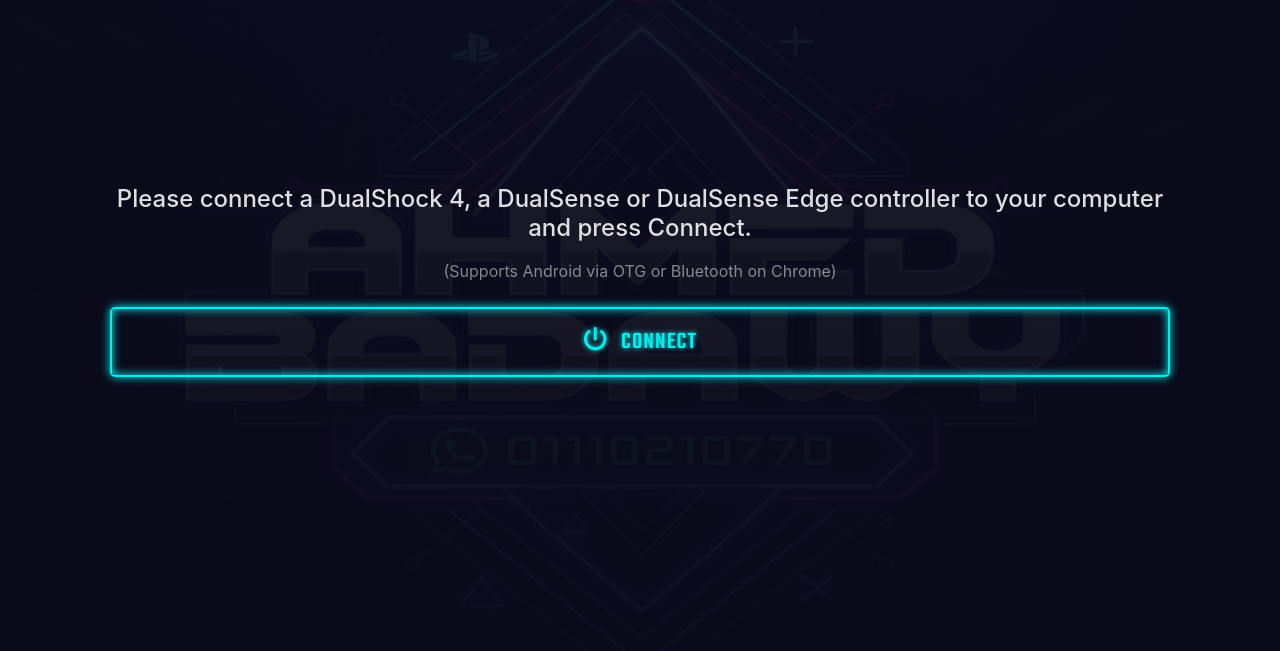
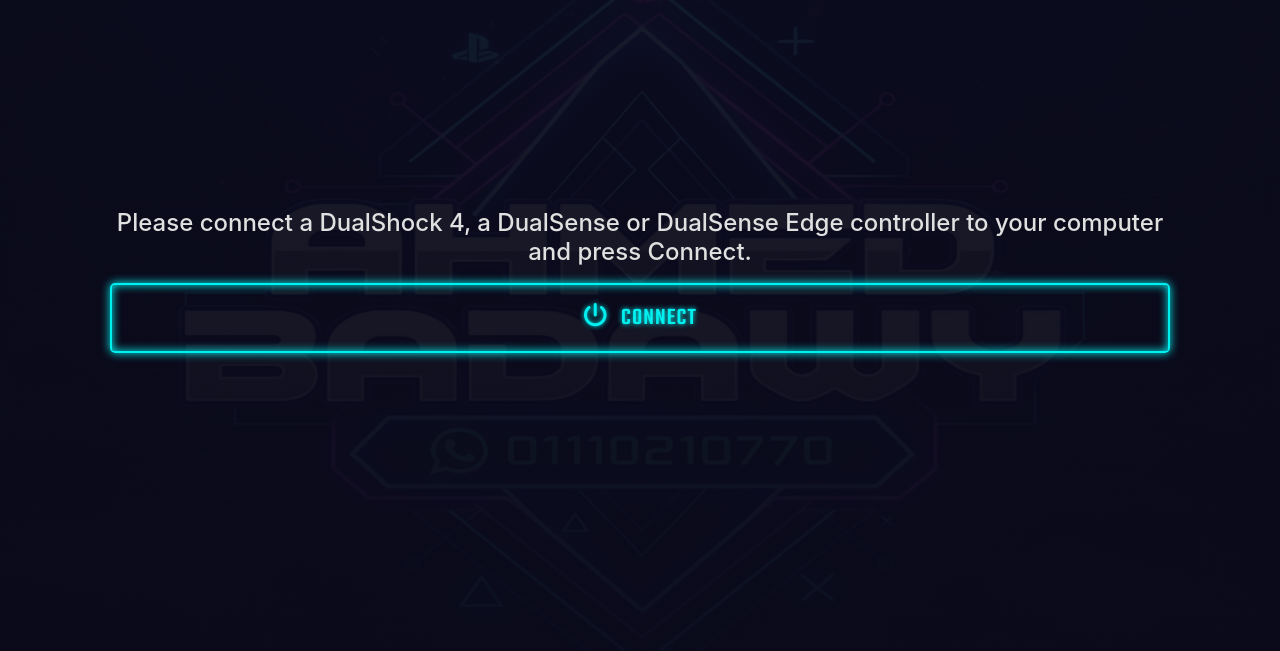
Before and after one commit to a7medmody1961/AB-CONTROL-HUB, a website with bundled scripts: page index.html in a window 1280 px wide. Shown: the part 77-728 px from the top of the page. Built offline with nearby package versions, Linux system fonts and the light colour scheme; no server answers; files whose address does not match are found by name.

Commit message:
Remove Android support note from offline bar
Removed a note about Android support for controllers.

```diff
--- a/index.html
+++ b/index.html
@@ -124,7 +124,6 @@
 
     <div id="offlinebar" class="offline-container" style="display: none;">
       <h2 class="mb-3 ds-i18n h4">Please connect a DualShock 4, a DualSense or DualSense Edge controller to your computer and press Connect.</h2>
-      <p class="text-white-50 mb-4 ds-i18n">(Supports Android via OTG or Bluetooth on Chrome)</p>
       <button id="btnconnect" type="button" class="btn-glow-connect" onclick="connect()">
         <span class="spinner-border spinner-border-sm" style="display: none;" id="connectspinner" aria-hidden="true"></span>
         <i class="fas fa-power-off me-2"></i> <span class="ds-i18n">Connect</span>
```
